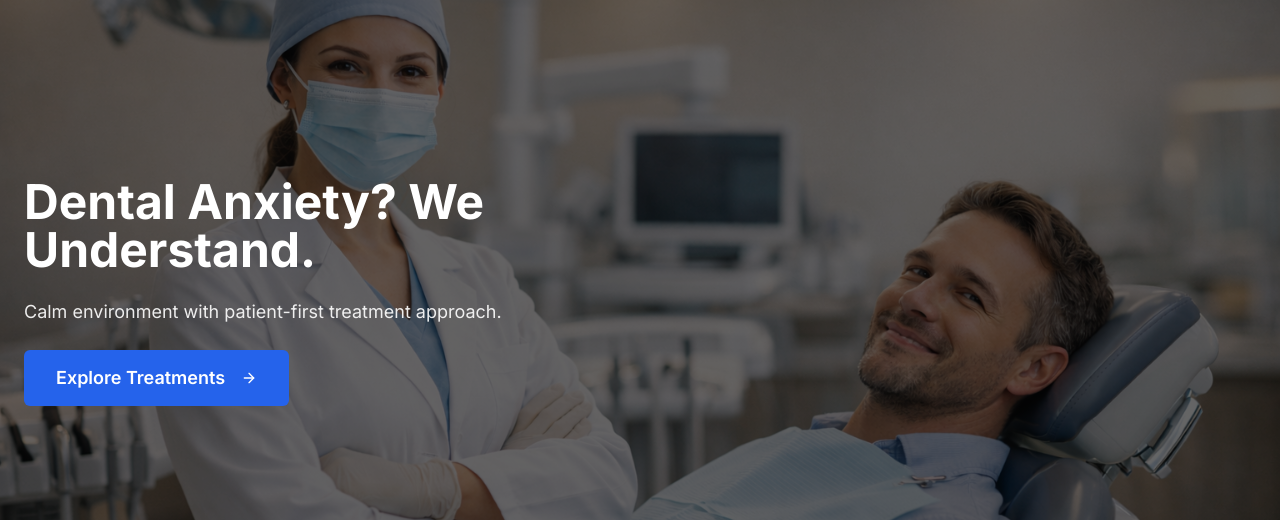
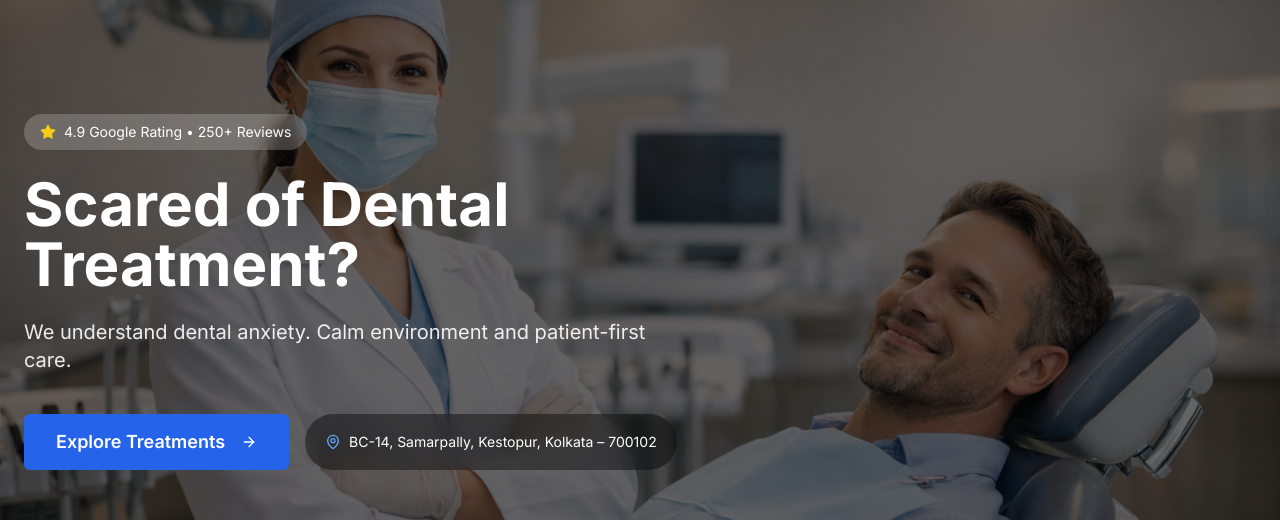
Before and after one commit to um500/dental, a Next.js app: page / in a window 1280 px wide. Shown: the part 108-628 px from the top of the page. Built offline with nearby package versions, Linux system fonts and the light colour scheme; no server answers.

Commit message:
Clean Next.js build cache

```diff
--- a/components/ui/HeroSlider.tsx
+++ b/components/ui/HeroSlider.tsx
@@ -2,35 +2,35 @@
 
 import { useEffect, useState } from "react";
 import Link from "next/link";
-import { ArrowRight } from "lucide-react";
+import { ArrowRight, MapPin, Star } from "lucide-react";
 import { Button } from "@/components/ui/button";
 
 const slides = [
   {
     image: "/slide.png",
-    title: "Looking for Painless Dental Treatment?",
-    desc: "Advanced equipment and gentle care for stress-free dentistry.",
+    title: "Pain While Eating or Drinking?",
+    desc: "Experience painless dental treatment with advanced technology and gentle care.",
     btn: "Book Appointment",
     link: "/contact",
   },
   {
     image: "/slide 1.png",
-    title: "Dental Anxiety? We Understand.",
-    desc: "Calm environment with patient-first treatment approach.",
+    title: "Scared of Dental Treatment?",
+    desc: "We understand dental anxiety. Calm environment and patient-first care.",
     btn: "Explore Treatments",
     link: "/services",
   },
   {
     image: "/slide 2.png",
-    title: "Modern Technology. Trusted Dentists.",
-    desc: "Cosmetic, implants & family dentistry under one roof.",
+    title: "Missing Teeth or Smile Issues?",
+    desc: "From dental implants to cosmetic dentistry — everything under one roof.",
     btn: "View Services",
     link: "/services",
   },
   {
     image: "/slide 3.png",
     title: "Your Smile is in Safe Hands",
-    desc: "Thousands of happy smiles from Kestopur & nearby areas.",
+    desc: "Trusted by thousands of families in Kestopur & nearby areas.",
     btn: "Read Reviews",
     link: "/reviews",
   },
@@ -47,20 +47,21 @@ export default function HeroSlider() {
   }, []);
 
   return (
-    <section className="relative h-[100vh] w-full overflow-hidden">
+    <section className="relative h-screen w-full overflow-hidden">
       {/* Background Images */}
       {slides.map((slide, i) => (
         <div
           key={i}
-          className={`absolute inset-0 transition-opacity duration-1000 ${
+          className={`absolute inset-0 transition-opacity duration-1000 ease-in-out ${
             i === index ? "opacity-100 z-10" : "opacity-0 z-0"
           }`}
         >
           <img
             src={slide.image}
-            alt=""
+            alt="Dental Clinic"
             className="w-full h-full object-cover"
           />
+          {/* Dark overlay */}
           <div className="absolute inset-0 bg-black/60" />
         </div>
       ))}
@@ -68,15 +69,23 @@ export default function HeroSlider() {
       {/* Content */}
       <div className="relative z-20 h-full flex items-center">
         <div className="max-w-7xl mx-auto px-6 w-full">
-          <div className="max-w-2xl text-white space-y-6 animate-fadeIn">
-            <h1 className="text-4xl md:text-5xl font-bold leading-tight">
+          <div className="max-w-2xl text-white space-y-6">
+
+            {/* Badge */}
+            <div className="inline-flex items-center gap-2 bg-white/20 px-4 py-2 rounded-full backdrop-blur text-sm">
+              <Star className="w-4 h-4 text-yellow-400 fill-yellow-400" />
+              4.9 Google Rating • 250+ Reviews
+            </div>
+
+            <h1 className="text-4xl md:text-5xl lg:text-6xl font-bold leading-tight">
               {slides[index].title}
             </h1>
 
-            <p className="text-lg text-white/90">
+            <p className="text-lg md:text-xl text-white/90">
               {slides[index].desc}
             </p>
 
+            <div className="flex flex-col sm:flex-row gap-4 pt-4">
               <Button
                 asChild
                 size="lg"
@@ -87,6 +96,12 @@ export default function HeroSlider() {
                   <ArrowRight className="ml-2 w-5 h-5" />
                 </Link>
               </Button>
+
+              <div className="inline-flex items-center gap-2 bg-black/40 px-5 py-3 rounded-full backdrop-blur text-sm">
+                <MapPin className="w-4 h-4 text-blue-400" />
+                BC-14, Samarpally, Kestopur, Kolkata – 700102
+              </div>
+            </div>
           </div>
         </div>
       </div>
```
Lines whose indentation alone changed are shown as unchanged.
